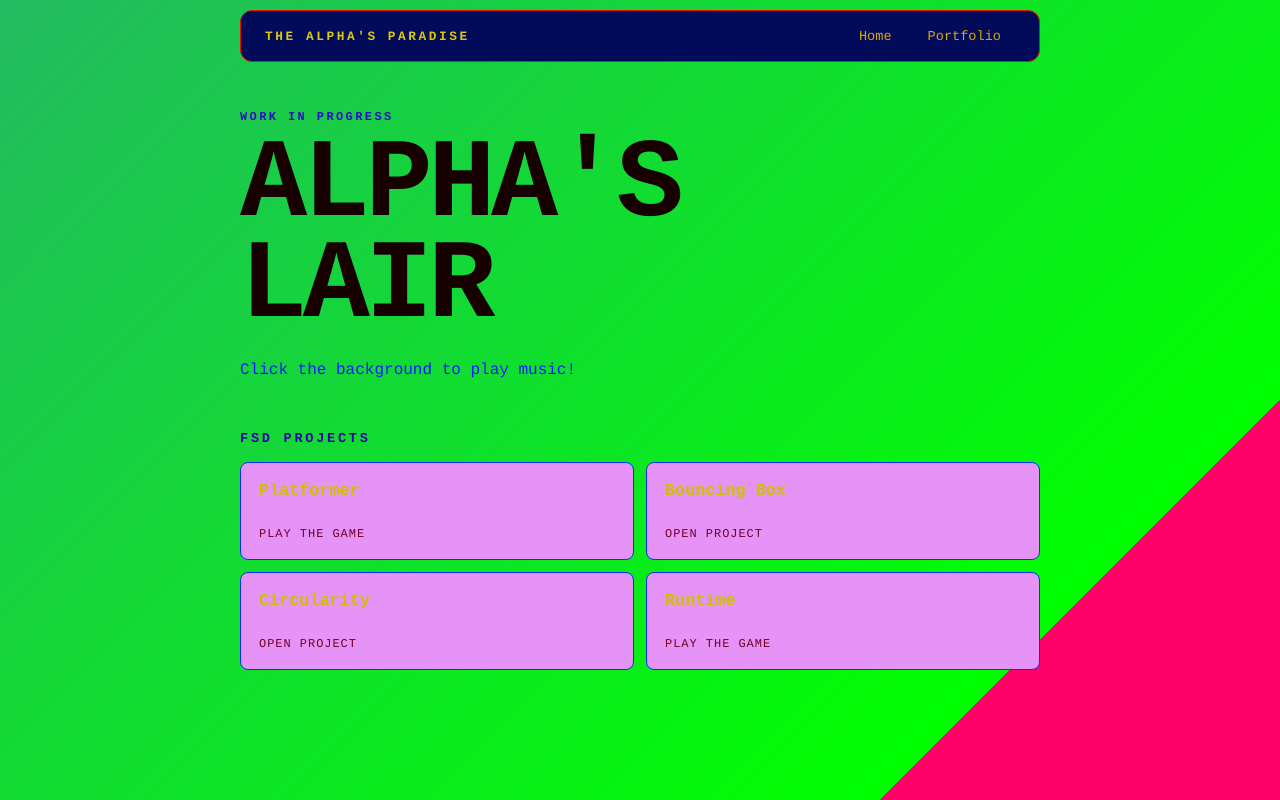
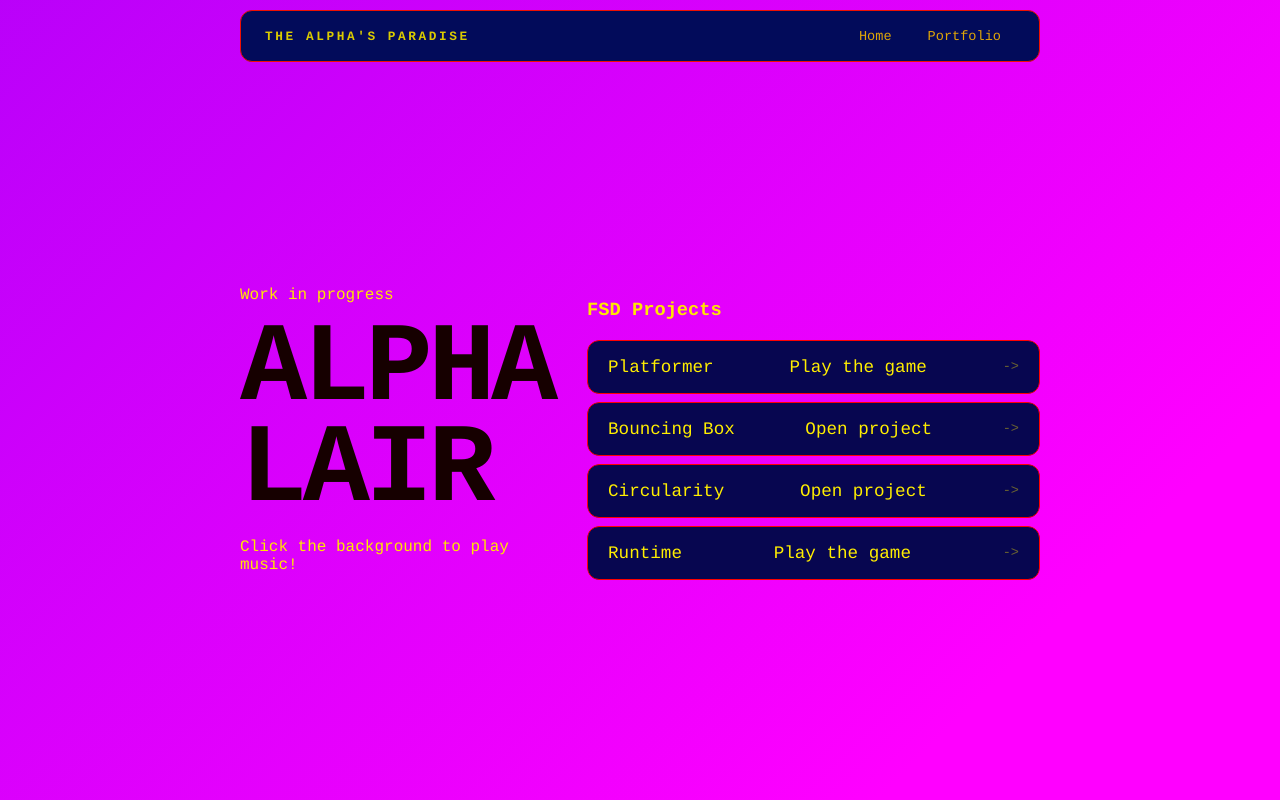
Before and after one commit to Ava-O4/Ava-O4.github.io, a plain HTML site: page portfolio.html in a window 1280 px wide. Drawn offline with Linux system fonts and the light colour scheme.

Commit message:
Update portfolio styling

```diff
--- a/portfolio.html
+++ b/portfolio.html
@@ -21,7 +21,7 @@
     <main class="portfolio-main">
       <section class="portfolio-header">
         <p class="eyebrow">Work in progress</p>
-        <h2>Alpha's Lair</h2>
+        <h2>Alpha Lair</h2>
         <p>Click the background to play music!</p>
       </section>
 
--- a/style.css
+++ b/style.css
@@ -3,92 +3,26 @@
 }
 
 body {
-  background: linear-gradient(135deg, #6d30e0 20%, #e9770c 20%, #339990 50%, #00ff00 80%, #ff006a 80%);
+  background: linear-gradient(
+    135deg,
+    #a70eff 15%,
+    #2100f4 20%,
+    #9801f7 50%,
+    #ff00ff 80%
+  );
   background-size: 400% 400%;
   animation: moveGradient 12s ease infinite;
   background-attachment: fixed;
   height: 100vh;
   margin: 0;
 
-  color: rgb(156, 116, 5);
+  color: rgb(255, 230, 1);
   padding: 10px;
   font-family: Courier, monospace;
 }
-
 #all-contents {
   max-width: 800px;
   margin: auto;
-}
-.portfolio-main {
-  display: block;
-  min-height: calc(100vh - 160px);
-}
-.portfolio-header {
-  max-width: 650px;
-  margin-bottom: 48px;
-}
-.portfolio-header h2 {
-  margin-bottom: 20px;
-}
-.portfolio-header > p:last-child {
-  max-width: 560px;
-  color: #031cff;
-  line-height: 1.6;
-}
-.eyebrow {
-  margin: 0 0 12px;
-  color: #290dc9;
-  font-size: 0.75rem;
-  font-weight: 700;
-  letter-spacing: 0.2em;
-  text-transform: uppercase;
-}
-.project-section h3 {
-  margin: 0 0 16px;
-  color: #2e03a7;
-  font-size: 0.85rem;
-  letter-spacing: 0.2em;
-  text-transform: uppercase;
-}
-#portfolio {
-  display: grid;
-  grid-template-columns: repeat(2, minmax(0, 1fr));
-  gap: 12px;
-  list-style: none;
-  margin: 0;
-  padding: 0;
-}
-#portfolio li {
-  background: #e693f7;
-  border: 1px solid #002fff;
-  border-radius: 8px;
-  overflow: hidden;
-}
-#portfolio a {
-  display: flex;
-  min-height: 96px;
-  flex-direction: column;
-  justify-content: space-between;
-  gap: 12px;
-  padding: 18px;
-  color: #cec001;
-  font-size: 1.05rem;
-  font-weight: 700;
-  text-decoration: none;
-}
-#portfolio a span {
-  color: #720026;
-  font-size: 0.75rem;
-  font-weight: 500;
-  letter-spacing: 0.08em;
-  text-transform: uppercase;
-}
-#portfolio a:hover {
-  background: #d9dd00;
-  color: #5f30e0;
-}
-#portfolio a:hover span {
-  color: #002ead;
 }
 main {
   display: grid;
@@ -137,7 +71,7 @@ h2 {
   font-weight: 700;
   text-transform: uppercase;
   letter-spacing: 0.2em;
-  color: rgb(196, 101, 243);
+  color: rgb(255, 0, 0);
 }
 
 #interests ul {
@@ -150,7 +84,7 @@ h2 {
 }
 
 #interests li {
-  color: #1201ce;
+  color: #ff0000;
   font-size: 1rem;
   font-weight: 600;
   padding: 10px 20px;
@@ -299,3 +233,58 @@ nav h1 {
     gap: 16px;
   }
 }
+/* Portfolio styles */
+.content h1 {
+  color: rgb(255, 12, 12);
+}
+
+#portfolio {
+  list-style: none;
+  margin: 0;
+  padding: 0;
+  width: 100%;
+  display: flex;
+  flex-direction: column;
+  gap: 8px;
+}
+
+#portfolio li {
+  border-radius: 12px;
+  overflow: hidden;
+}
+
+#portfolio a {
+  display: flex;
+  justify-content: space-between;
+  align-items: center;
+  text-decoration: none;
+  color: #ffee00;
+  padding: 16px 20px;
+  font-size: 1.1rem;
+  font-weight: 500;
+  background: #070650;
+  border: 1px solid #ff0000;
+  border-radius: 12px;
+  transition:
+    background 0.25s ease,
+    color 0.25s ease,
+    transform 0.25s ease;
+}
+
+#portfolio a:hover {
+  background: #9500ff;
+  color: #4c93ff;
+  transform: translateX(4px);
+}
+
+#portfolio a::after {
+  content: "->";
+  font-size: 0.85rem;
+  opacity: 0.4;
+  transition: opacity 0.25s ease;
+  white-space: nowrap;
+}
+
+#portfolio a:hover::after {
+  opacity: 1;
+}
```
